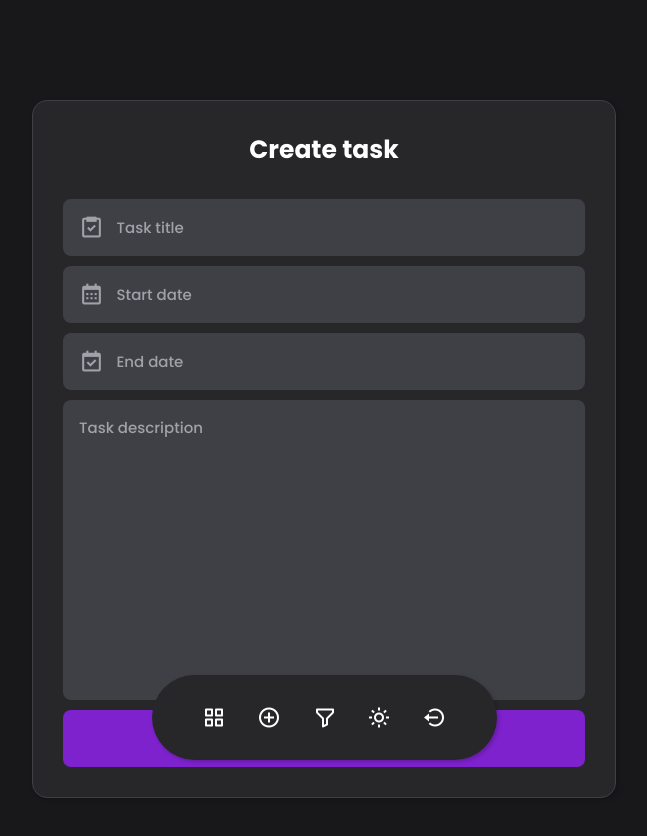
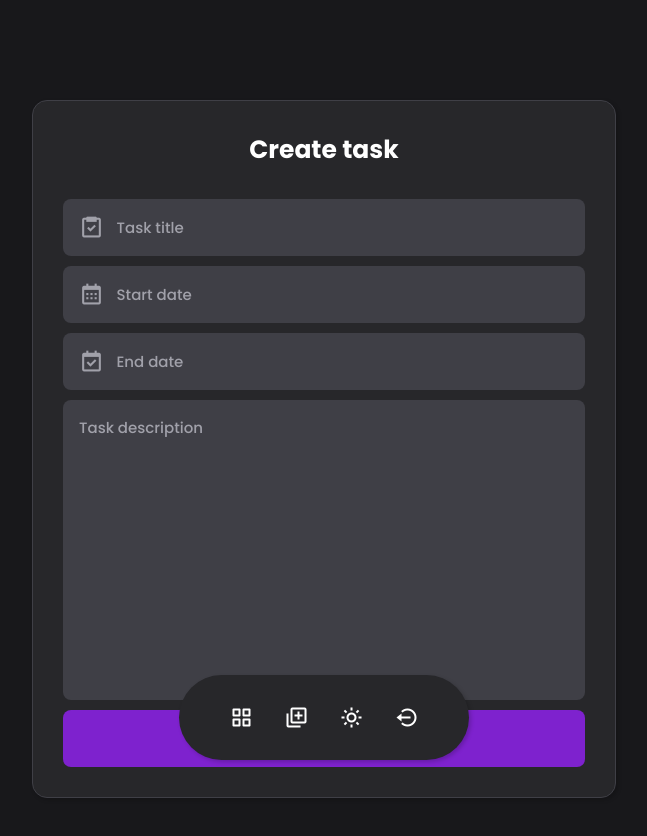
Before and after one commit to artyomagadzhanyan421/taskify, a React (Vite) app: page /add in a window 1280 px wide. Shown: the top 836 px of the page, without its empty margins (316-963 px from the left). Built offline with nearby package versions, Linux system fonts and the light colour scheme; no server answers; sample sign-in values are in the browser's storage.

Commit message:
navbar commit

```diff
--- a/src/components/Navbar.tsx
+++ b/src/components/Navbar.tsx
@@ -29,12 +29,8 @@ function Navbar() {
                 </Link>
                 <Link to="/add" className={lightMode ? "lightLink": ""}>
                     <span className={lightMode ? "lightSpan": ""}>Add</span>
-                    <i className='bx bx-plus-circle' id={lightMode ? "iconLight" : ""}></i>
+                    <i className='bx bx-add-to-queue' id={lightMode ? "iconLight" : ""}></i>
                 </Link>
-                <button className={lightMode ? "lightLink": ""}>
-                    <span className={lightMode ? "lightSpan": ""}>Filters</span>
-                    <i className='bx bx-filter-alt' id={lightMode ? "iconLight" : ""}></i>
-                </button>
                 <button className={lightMode ? "lightLink": ""} onClick={() => dispatch(toggleLight())}>
                     <span className={lightMode ? "lightSpan": ""}>Light</span>
                     <i className='bx bx-sun' id={lightMode ? "iconLight" : ""}></i>
--- a/src/components/Tasks.tsx
+++ b/src/components/Tasks.tsx
@@ -37,7 +37,6 @@ function Tasks({ tasks, name }: TaskListProps) {
         }
     };
 
-
     if (render) {
         return (
             <div className="Tasks">
```
